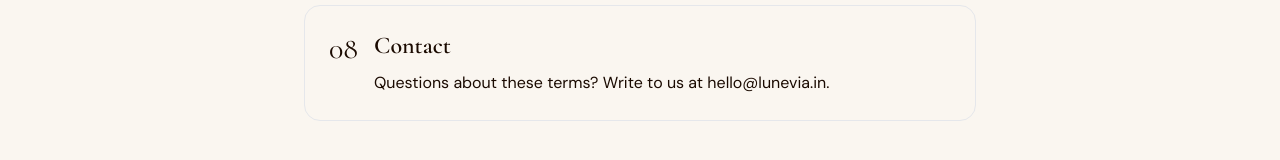
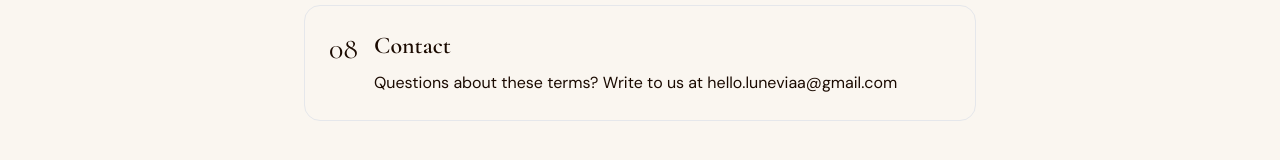
Before and after one commit to ranjanpritish16/LUNEVIA, a Next.js app: page /terms in a window 1280 px wide. Shown: the part 1651-1811 px from the top of the page. Built offline with nearby package versions, Linux system fonts and the light colour scheme; no server answers.

Commit message:
About us, contact, Privacy Policy and Terms of srvice updated

```diff
--- a/app/contact/page.tsx
+++ b/app/contact/page.tsx
@@ -24,7 +24,7 @@ export default function ContactPage() {
 
                 <div className="space-y-4">
                     {[
-                        { label: "Email", value: "[EMAIL_ADDRESS]", icon: "✉️" },
+                        { label: "Email", value: "hello.luneviaa@gmail.com", icon: "✉️" },
                         { label: "Instagram", value: "@lunevia.in", icon: "📸" },
                         { label: "WhatsApp", value: "+91 7903912585", icon: "💬" },
                         { label: "Location", value: "Delhi, India", icon: "📍" },
--- a/app/terms/page.tsx
+++ b/app/terms/page.tsx
@@ -39,7 +39,8 @@ const sections = [
     {
         title: "Contact",
         content:
-            "Questions about these terms? Write to us at hello@lunevia.in.",
+            "Questions about these terms? Write to us at hello.luneviaa@gmail.com",
+
     },
 ];
 
```
